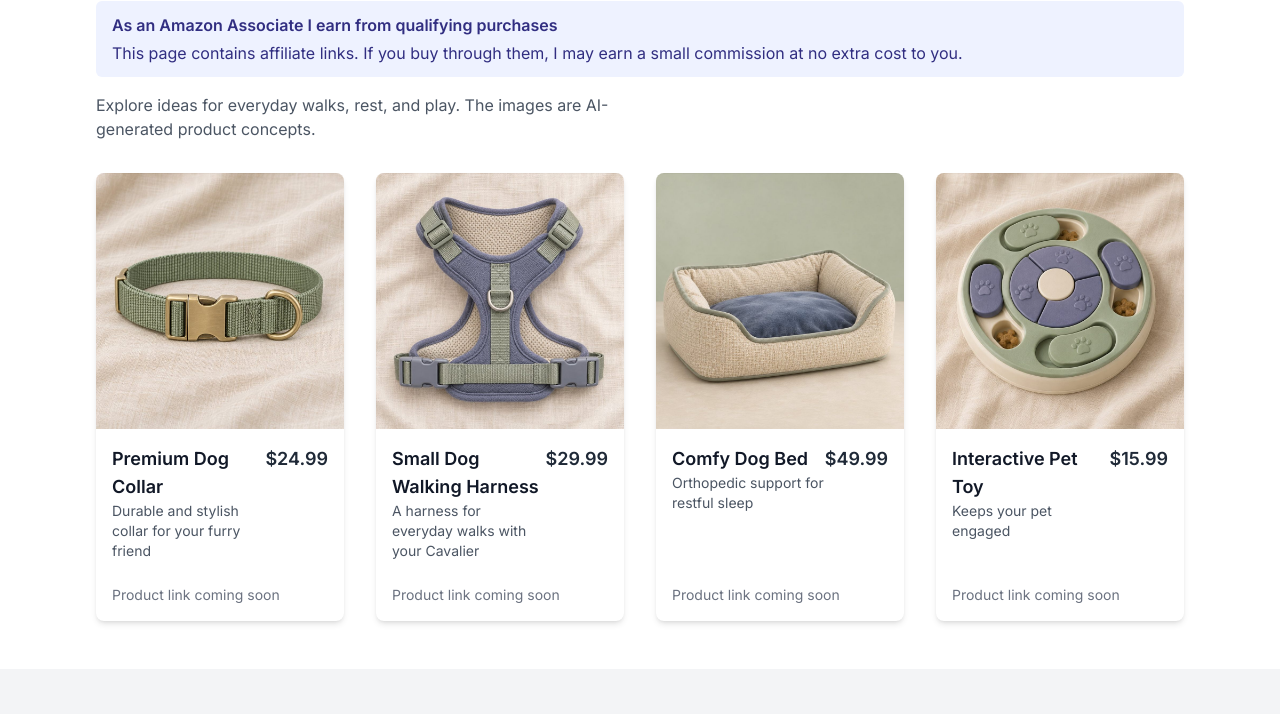
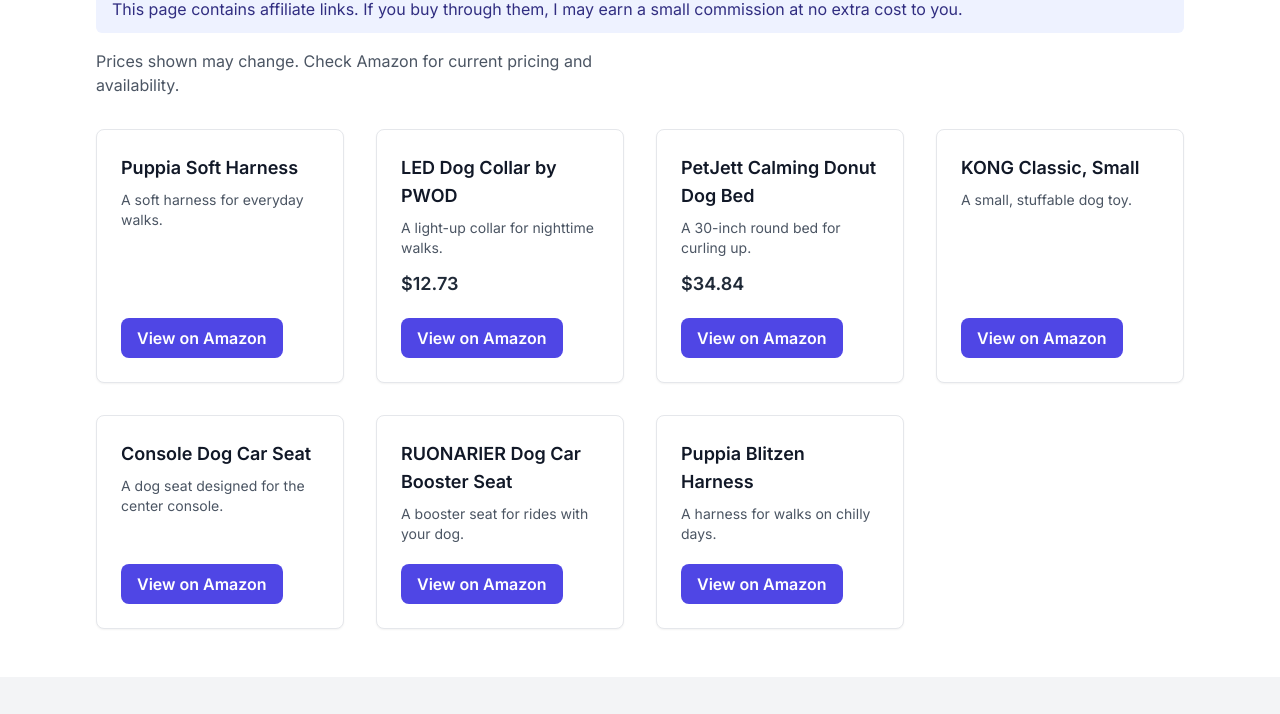
Before and after one commit to mariampi/cavalier-store, a plain HTML site: page affiliate.html in a window 1280 px wide. Shown: the part 195-909 px from the top of the page. Drawn offline with nearby package versions, Linux system fonts and the light colour scheme.

Commit message:
Publish seven Amazon affiliate product links

```diff
--- a/affiliate.html
+++ b/affiliate.html
@@ -51,7 +51,7 @@
 <a href="journal.html" class="block py-2">Journal</a>
 <a href="contact.html" class="block py-2">Contact</a>
 </nav>
-</header><p role="note" class="bg-indigo-50 text-indigo-900 text-sm text-center px-6 py-3">Store preview — product images and prices are samples. Checkout and affiliate links are coming soon.</p>
+</header>
 
   <main class="flex-grow container mx-auto py-12 px-6 md:px-12 lg:px-24">
     <h1 class="text-3xl font-semibold text-gray-900 mb-2">Recommended Products</h1>
@@ -59,74 +59,66 @@
       <p class="font-semibold">As an Amazon Associate I earn from qualifying purchases</p>
       <p class="mt-1">This page contains affiliate links. If you buy through them, I may earn a small commission at no extra cost to you.</p>
     </div>
-    <p class="text-gray-600 mb-8 max-w-xl">Explore ideas for everyday walks, rest, and play. The images are AI-generated product concepts.</p>
+    <p class="text-gray-600 mb-8 max-w-xl">Prices shown may change. Check Amazon for current pricing and availability.</p>
 
     <div class="grid grid-cols-1 sm:grid-cols-2 lg:grid-cols-3 xl:grid-cols-4 gap-8">
+      <article class="flex flex-col rounded-lg border border-gray-200 bg-white p-6 shadow-sm">
+        <h2 class="text-lg font-semibold text-gray-900">Puppia Soft Harness</h2>
+        <p class="mt-2 text-sm text-gray-600">A soft harness for everyday walks.</p>
+        <div class="mt-auto pt-5">
+          <a href="https://link.amazon/B00zxvqmp" target="_blank" rel="nofollow sponsored" aria-label="View Puppia Soft Harness on Amazon (opens in a new tab)" class="inline-flex rounded-lg bg-indigo-600 px-4 py-2 font-semibold text-white hover:bg-indigo-700">View on Amazon</a>
+        </div>
+      </article>
 
-      <div class="bg-white rounded-lg shadow-md overflow-hidden flex flex-col">
-        <img src="images/products/premium-dog-collar.jpg" width="960" height="960" alt="Premium Dog Collar" class="w-full h-64 object-cover" onerror="this.onerror=null;this.src='images/products/photo-pending.svg';this.alt=''">
-        <div class="p-4 flex flex-col flex-grow">
-          <div class="flex justify-between items-start mb-2">
-            <div>
-              <h2 class="text-lg font-semibold text-gray-900">Premium Dog Collar</h2>
-              <p class="text-sm text-gray-600">Durable and stylish collar for your furry friend</p>
-            </div>
-            <p class="text-lg font-semibold text-gray-800">$24.99</p>
-          </div>
-          <div class="mt-auto">
-            <span class="block mt-4 text-sm text-gray-500">Product link coming soon</span>
-          </div>
+      <article class="flex flex-col rounded-lg border border-gray-200 bg-white p-6 shadow-sm">
+        <h2 class="text-lg font-semibold text-gray-900">LED Dog Collar by PWOD</h2>
+        <p class="mt-2 text-sm text-gray-600">A light-up collar for nighttime walks.</p>
+        <p class="mt-3 text-lg font-semibold text-gray-800">$12.73</p>
+        <div class="mt-auto pt-5">
+          <a href="https://link.amazon/B0dEFZYo7" target="_blank" rel="nofollow sponsored" aria-label="View LED Dog Collar by PWOD on Amazon (opens in a new tab)" class="inline-flex rounded-lg bg-indigo-600 px-4 py-2 font-semibold text-white hover:bg-indigo-700">View on Amazon</a>
         </div>
-      </div>
+      </article>
 
-      <div class="bg-white rounded-lg shadow-md overflow-hidden flex flex-col">
-        <img src="images/products/small-dog-walking-harness.jpg" width="960" height="960" alt="Small Dog Walking Harness" class="w-full h-64 object-cover" loading="lazy" decoding="async" onerror="this.onerror=null;this.src='images/products/photo-pending.svg';this.alt=''">
-        <div class="p-4 flex flex-col flex-grow">
-          <div class="flex justify-between items-start mb-2">
-            <div>
-              <h2 class="text-lg font-semibold text-gray-900">Small Dog Walking Harness</h2>
-              <p class="text-sm text-gray-600">A harness for everyday walks with your Cavalier</p>
-            </div>
-            <p class="text-lg font-semibold text-gray-800">$29.99</p>
-          </div>
-          <div class="mt-auto">
-            <span class="block mt-4 text-sm text-gray-500">Product link coming soon</span>
-          </div>
+      <article class="flex flex-col rounded-lg border border-gray-200 bg-white p-6 shadow-sm">
+        <h2 class="text-lg font-semibold text-gray-900">PetJett Calming Donut Dog Bed</h2>
+        <p class="mt-2 text-sm text-gray-600">A 30-inch round bed for curling up.</p>
+        <p class="mt-3 text-lg font-semibold text-gray-800">$34.84</p>
+        <div class="mt-auto pt-5">
+          <a href="https://link.amazon/B09IxwO4k" target="_blank" rel="nofollow sponsored" aria-label="View PetJett Calming Donut Dog Bed on Amazon (opens in a new tab)" class="inline-flex rounded-lg bg-indigo-600 px-4 py-2 font-semibold text-white hover:bg-indigo-700">View on Amazon</a>
         </div>
-      </div>
+      </article>
 
-      <div class="bg-white rounded-lg shadow-md overflow-hidden flex flex-col">
-        <img src="images/products/comfy-dog-bed.jpg" width="960" height="960" alt="Comfy Dog Bed" class="w-full h-64 object-cover" loading="lazy" decoding="async" onerror="this.onerror=null;this.src='images/products/photo-pending.svg';this.alt=''">
-        <div class="p-4 flex flex-col flex-grow">
-          <div class="flex justify-between items-start mb-2">
-            <div>
-              <h2 class="text-lg font-semibold text-gray-900">Comfy Dog Bed</h2>
-              <p class="text-sm text-gray-600">Orthopedic support for restful sleep</p>
-            </div>
-            <p class="text-lg font-semibold text-gray-800">$49.99</p>
-          </div>
-          <div class="mt-auto">
-            <span class="block mt-4 text-sm text-gray-500">Product link coming soon</span>
-          </div>
+      <article class="flex flex-col rounded-lg border border-gray-200 bg-white p-6 shadow-sm">
+        <h2 class="text-lg font-semibold text-gray-900">KONG Classic, Small</h2>
+        <p class="mt-2 text-sm text-gray-600">A small, stuffable dog toy.</p>
+        <div class="mt-auto pt-5">
+          <a href="https://link.amazon/B0jghJ9Ev" target="_blank" rel="nofollow sponsored" aria-label="View KONG Classic, Small on Amazon (opens in a new tab)" class="inline-flex rounded-lg bg-indigo-600 px-4 py-2 font-semibold text-white hover:bg-indigo-700">View on Amazon</a>
         </div>
-      </div>
+      </article>
 
-      <div class="bg-white rounded-lg shadow-md overflow-hidden flex flex-col">
-        <img src="images/products/interactive-pet-toy.jpg" width="960" height="960" alt="Interactive Pet Toy" class="w-full h-64 object-cover" loading="lazy" decoding="async" onerror="this.onerror=null;this.src='images/products/photo-pending.svg';this.alt=''">
-        <div class="p-4 flex flex-col flex-grow">
-          <div class="flex justify-between items-start mb-2">
-            <div>
-              <h2 class="text-lg font-semibold text-gray-900">Interactive Pet Toy</h2>
-              <p class="text-sm text-gray-600">Keeps your pet engaged</p>
-            </div>
-            <p class="text-lg font-semibold text-gray-800">$15.99</p>
-          </div>
-          <div class="mt-auto">
-            <span class="block mt-4 text-sm text-gray-500">Product link coming soon</span>
-          </div>
+      <article class="flex flex-col rounded-lg border border-gray-200 bg-white p-6 shadow-sm">
+        <h2 class="text-lg font-semibold text-gray-900">Console Dog Car Seat</h2>
+        <p class="mt-2 text-sm text-gray-600">A dog seat designed for the center console.</p>
+        <div class="mt-auto pt-5">
+          <a href="https://link.amazon/B09cdQfN2" target="_blank" rel="nofollow sponsored" aria-label="View Console Dog Car Seat on Amazon (opens in a new tab)" class="inline-flex rounded-lg bg-indigo-600 px-4 py-2 font-semibold text-white hover:bg-indigo-700">View on Amazon</a>
         </div>
-      </div>
+      </article>
 
+      <article class="flex flex-col rounded-lg border border-gray-200 bg-white p-6 shadow-sm">
+        <h2 class="text-lg font-semibold text-gray-900">RUONARIER Dog Car Booster Seat</h2>
+        <p class="mt-2 text-sm text-gray-600">A booster seat for rides with your dog.</p>
+        <div class="mt-auto pt-5">
+          <a href="https://link.amazon/B06N1CEsw" target="_blank" rel="nofollow sponsored" aria-label="View RUONARIER Dog Car Booster Seat on Amazon (opens in a new tab)" class="inline-flex rounded-lg bg-indigo-600 px-4 py-2 font-semibold text-white hover:bg-indigo-700">View on Amazon</a>
+        </div>
+      </article>
+
+      <article class="flex flex-col rounded-lg border border-gray-200 bg-white p-6 shadow-sm">
+        <h2 class="text-lg font-semibold text-gray-900">Puppia Blitzen Harness</h2>
+        <p class="mt-2 text-sm text-gray-600">A harness for walks on chilly days.</p>
+        <div class="mt-auto pt-5">
+          <a href="https://link.amazon/B09FiBPdT" target="_blank" rel="nofollow sponsored" aria-label="View Puppia Blitzen Harness on Amazon (opens in a new tab)" class="inline-flex rounded-lg bg-indigo-600 px-4 py-2 font-semibold text-white hover:bg-indigo-700">View on Amazon</a>
+        </div>
+      </article>
     </div>
   </main>
 
```
Also changed, not shown: contact.html (+1 -1 lines), index.html (+1 -1 lines), shop.html (+1 -1 lines), 1 other file.
